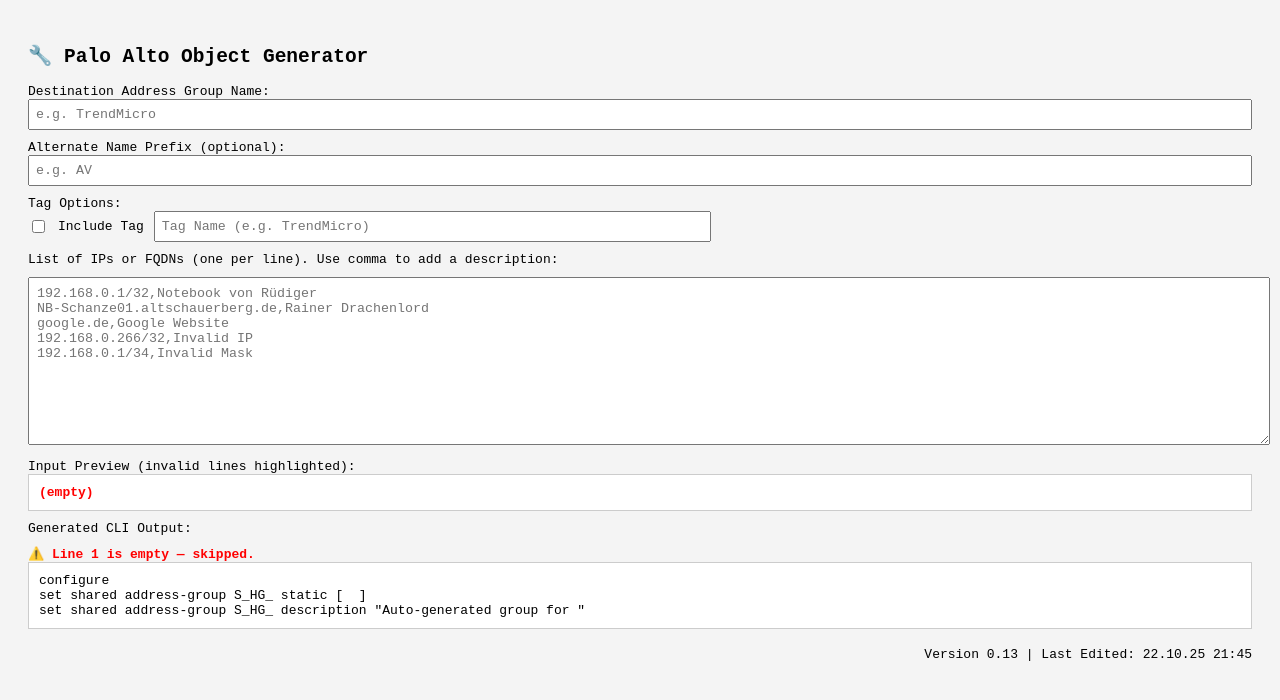
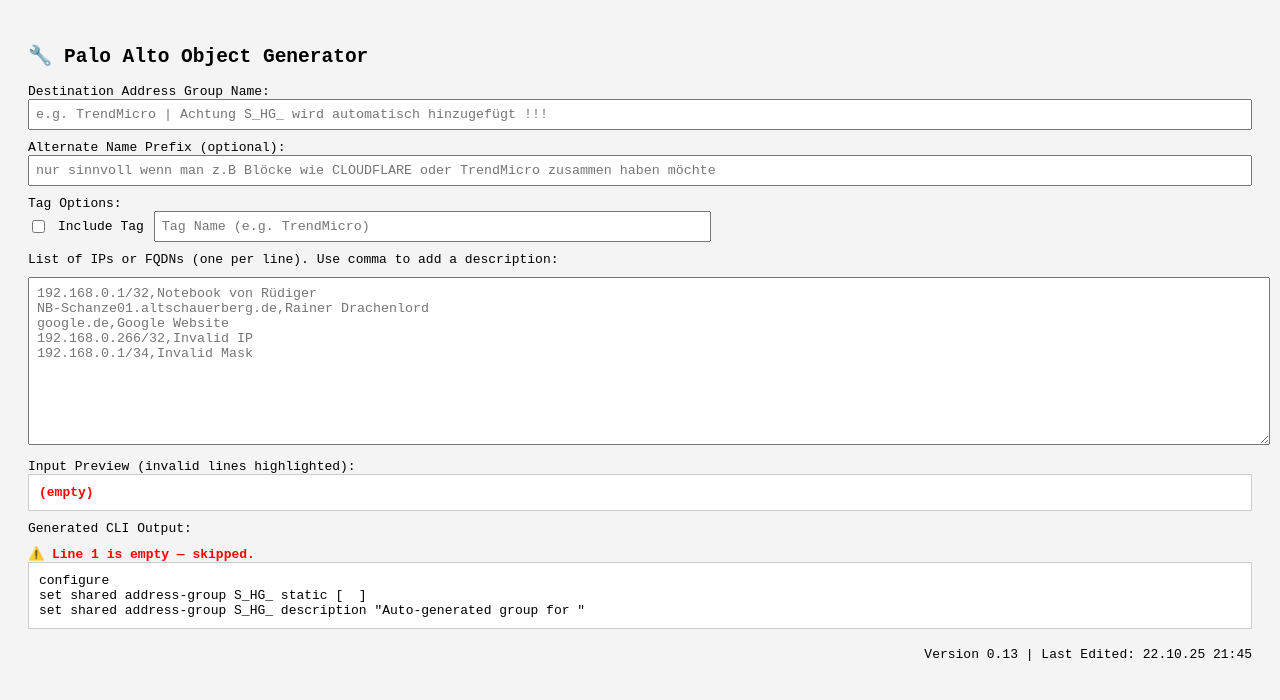
Before and after one commit to thetschulian/PaloAlto-Helper, a plain HTML site: page index.html in a window 1280 px wide. Drawn offline with Linux system fonts and the light colour scheme.

Commit message:
Update index.html

```diff
--- a/index.html
+++ b/index.html
@@ -23,12 +23,12 @@
 
 <label>Destination Address Group Name:</label>
 <div class="row">
-  <input type="text" id="groupName" placeholder="e.g. TrendMicro">
+  <input type="text" id="groupName" placeholder="e.g. TrendMicro | Achtung S_HG_ wird automatisch hinzugefügt !!! ">
 </div>
 
 <label>Alternate Name Prefix (optional):</label>
 <div class="row">
-  <input type="text" id="altPrefix" placeholder="e.g. AV">
+  <input type="text" id="altPrefix" placeholder="nur sinnvoll wenn man z.B Blöcke wie CLOUDFLARE oder TrendMicro zusammen haben möchte">
 </div>
 
 <label>Tag Options:</label>
```
